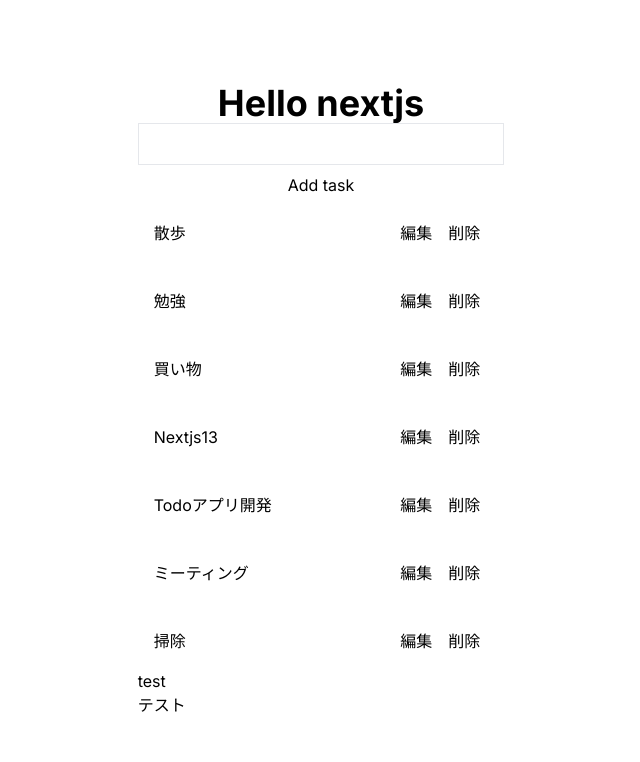
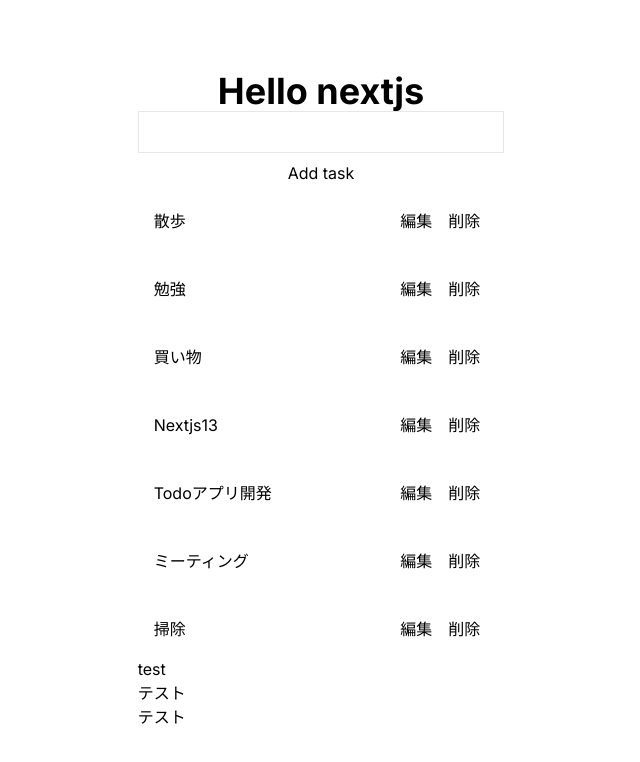
Before and after one commit to NishimuraShiro/Next13-todoapp, a Next.js app in the folder todo-next13/: page / in a window 1280 px wide. Shown: the top 762 px of the page, without its empty margins (319-959 px from the left). Built offline with nearby package versions, Linux system fonts and the light colour scheme; data requests are answered from the project's data file.

Commit message:
テスト３

```diff
--- a/todo-next13/src/app/page.tsx
+++ b/todo-next13/src/app/page.tsx
@@ -15,6 +15,7 @@ export default async function Home() {
         <TodoList tasks={tasks} />
         <h1>test</h1>
         <h2>テスト</h2>
+        <h3>テスト</h3>
       </div>
     </main>
   );
```
